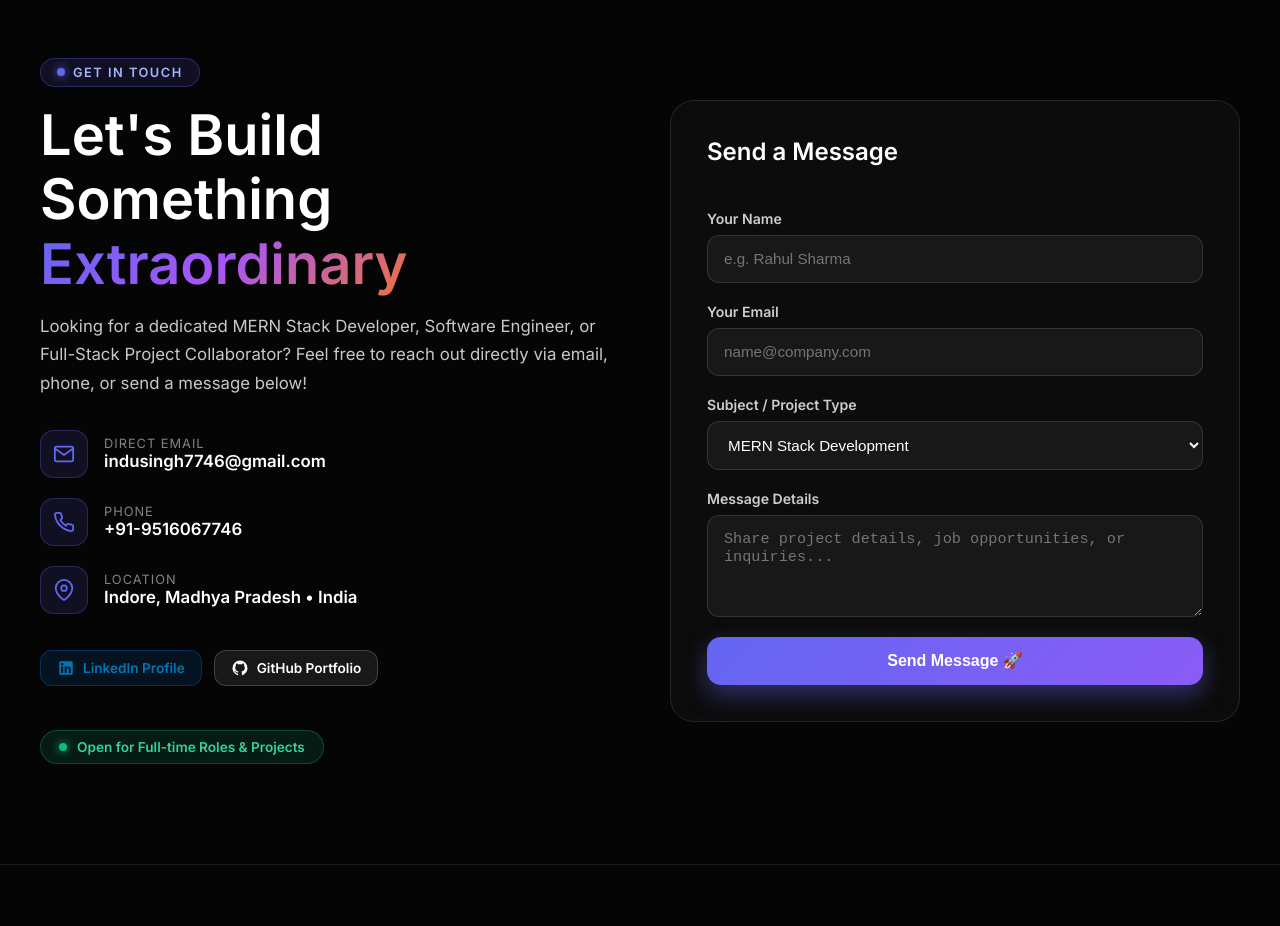
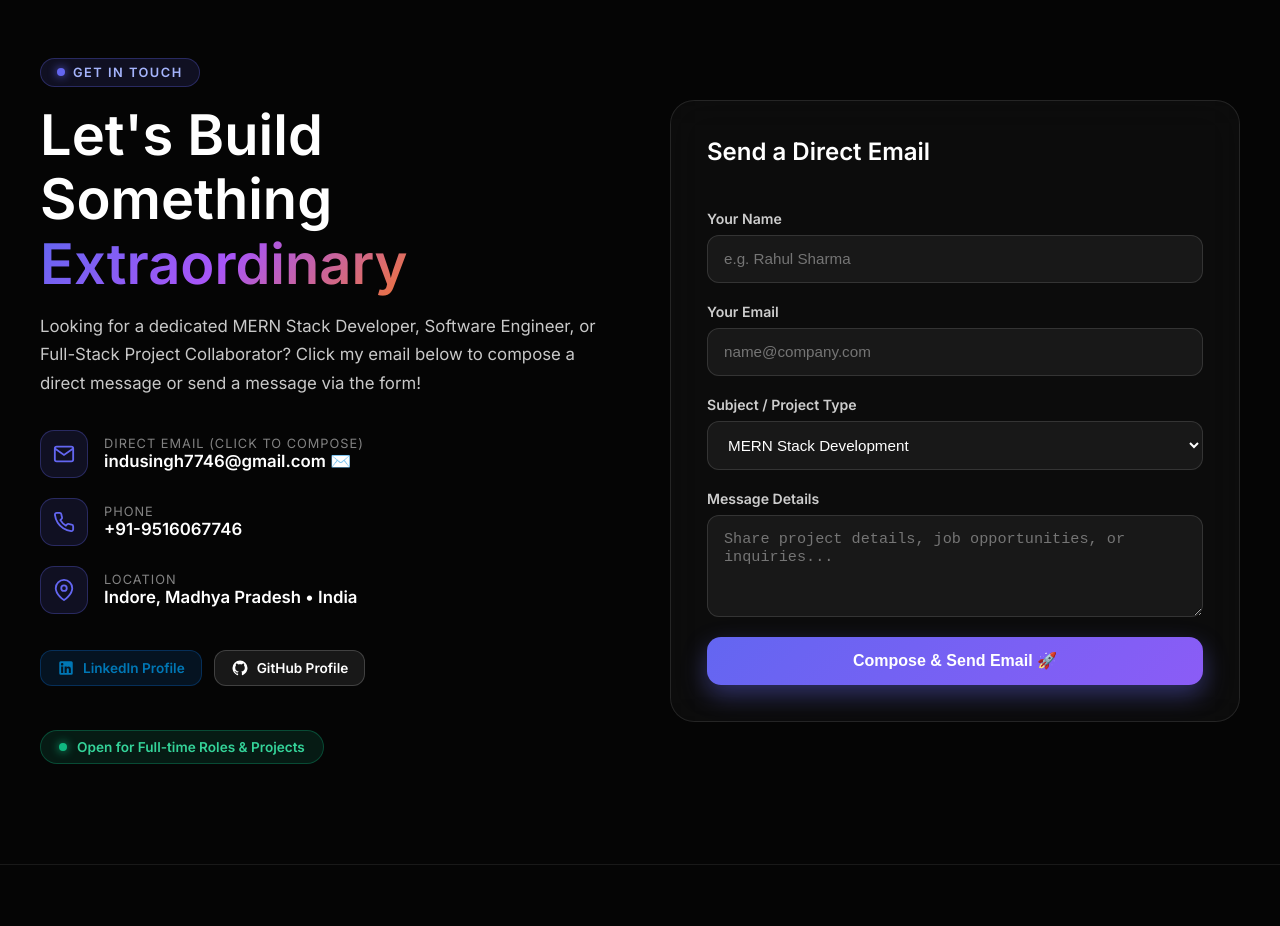
Before and after one commit to Indu-Singh692/Project-Portfolio, a React (Vite) app: page / in a window 1280 px wide. Shown: the part 8480-9406 px from the top of the page. Built offline with nearby package versions, Linux system fonts and the light colour scheme; no server answers.

Commit message:
Redirect contact email clicks and form submissions directly to email compose window (mailto:indusingh7746@gmail.com)

```diff
--- a/src/components/sections/ContactSection.jsx
+++ b/src/components/sections/ContactSection.jsx
@@ -18,6 +18,11 @@ export default function ContactSection() {
     e.preventDefault();
     if (!formData.name || !formData.email || !formData.message) return;
     setSubmitted(true);
+
+    // Redirect to email compose window with pre-filled subject and body
+    const mailtoUrl = `mailto:indusingh7746@gmail.com?subject=${encodeURIComponent(formData.subject + ' from ' + formData.name)}&body=${encodeURIComponent('Name: ' + formData.name + '\nEmail: ' + formData.email + '\n\nMessage:\n' + formData.message)}`;
+    window.location.href = mailtoUrl;
+
     setTimeout(() => {
       setSubmitted(false);
       setFormData({ name: '', email: '', subject: 'MERN Stack Development', message: '' });
@@ -39,7 +44,7 @@ export default function ContactSection() {
               Let's Build Something <span className="gradient-text">Extraordinary</span>
             </h2>
             <p className="contact-text">
-              Looking for a dedicated MERN Stack Developer, Software Engineer, or Full-Stack Project Collaborator? Feel free to reach out directly via email, phone, or send a message below!
+              Looking for a dedicated MERN Stack Developer, Software Engineer, or Full-Stack Project Collaborator? Click my email below to compose a direct message or send a message via the form!
             </p>
 
             <div className="contact-methods">
@@ -51,8 +56,8 @@ export default function ContactSection() {
                   </svg>
                 </div>
                 <div>
-                  <div className="item-label">Direct Email</div>
-                  <a href="mailto:indusingh7746@gmail.com" className="item-val">indusingh7746@gmail.com</a>
+                  <div className="item-label">Direct Email (Click to Compose)</div>
+                  <a href="mailto:indusingh7746@gmail.com" className="item-val">indusingh7746@gmail.com ✉️</a>
                 </div>
               </div>
 
@@ -94,7 +99,7 @@ export default function ContactSection() {
                 <svg width="18" height="18" viewBox="0 0 24 24" fill="currentColor">
                   <path d="M12 2A10 10 0 0 0 2 12c0 4.42 2.87 8.17 6.84 9.5.5.08.66-.23.66-.5v-1.69c-2.77.6-3.36-1.34-3.36-1.34-.46-1.16-1.11-1.47-1.11-1.47-.91-.62.07-.6.07-.6 1 .07 1.53 1.03 1.53 1.03.87 1.52 2.34 1.07 2.91.83.1-.65.35-1.09.63-1.34-2.22-.25-4.55-1.11-4.55-4.92 0-1.11.38-2 1.03-2.71-.1-.25-.45-1.29.1-2.64 0 0 .84-.27 2.75 1.02.79-.22 1.65-.33 2.5-.33.85 0 1.71.11 2.5.33 1.91-1.29 2.75-1.02 2.75-1.02.55 1.35.2 2.39.1 2.64.65.71 1.03 1.6 1.03 2.71 0 3.82-2.34 4.66-4.57 4.91.36.31.69.92.69 1.85V21c0 .27.16.59.67.5C19.14 20.16 22 16.42 22 12A10 10 0 0 0 12 2z"/>
                 </svg>
-                GitHub Portfolio
+                GitHub Profile
               </a>
             </div>
 
@@ -110,12 +115,12 @@ export default function ContactSection() {
               {submitted ? (
                 <div className="form-success">
                   <div className="success-icon">✓</div>
-                  <h3>Message Sent Successfully!</h3>
-                  <p>Thank you for reaching out, Indu Singh will get back to you shortly.</p>
+                  <h3>Opening Email Compose...</h3>
+                  <p>Thank you! Your email app has been opened to send your message directly to Indu Singh.</p>
                 </div>
               ) : (
                 <form onSubmit={handleSubmit} className="contact-form">
-                  <h3 className="form-title">Send a Message</h3>
+                  <h3 className="form-title">Send a Direct Email</h3>
 
                   <div className="form-group">
                     <label htmlFor="name">Your Name</label>
@@ -173,7 +178,7 @@ export default function ContactSection() {
                   </div>
 
                   <button type="submit" className="submit-btn">
-                    Send Message 🚀
+                    Compose & Send Email 🚀
                   </button>
                 </form>
               )}
--- a/src/components/sections/WorkSection.jsx
+++ b/src/components/sections/WorkSection.jsx
@@ -53,7 +53,7 @@ export default function WorkSection() {
       image: portfolioImg,
       imageGradient: 'linear-gradient(135deg, #ec4899 0%, #8b5cf6 100%)',
       tags: ['React.js', 'Vite', 'Canvas 2D/3D', 'CSS3', 'Modern Glassmorphism'],
-      link: '#home'
+      link: 'https://projectportfolio-lvjl.onrender.com'
     }
   ];
 
```
